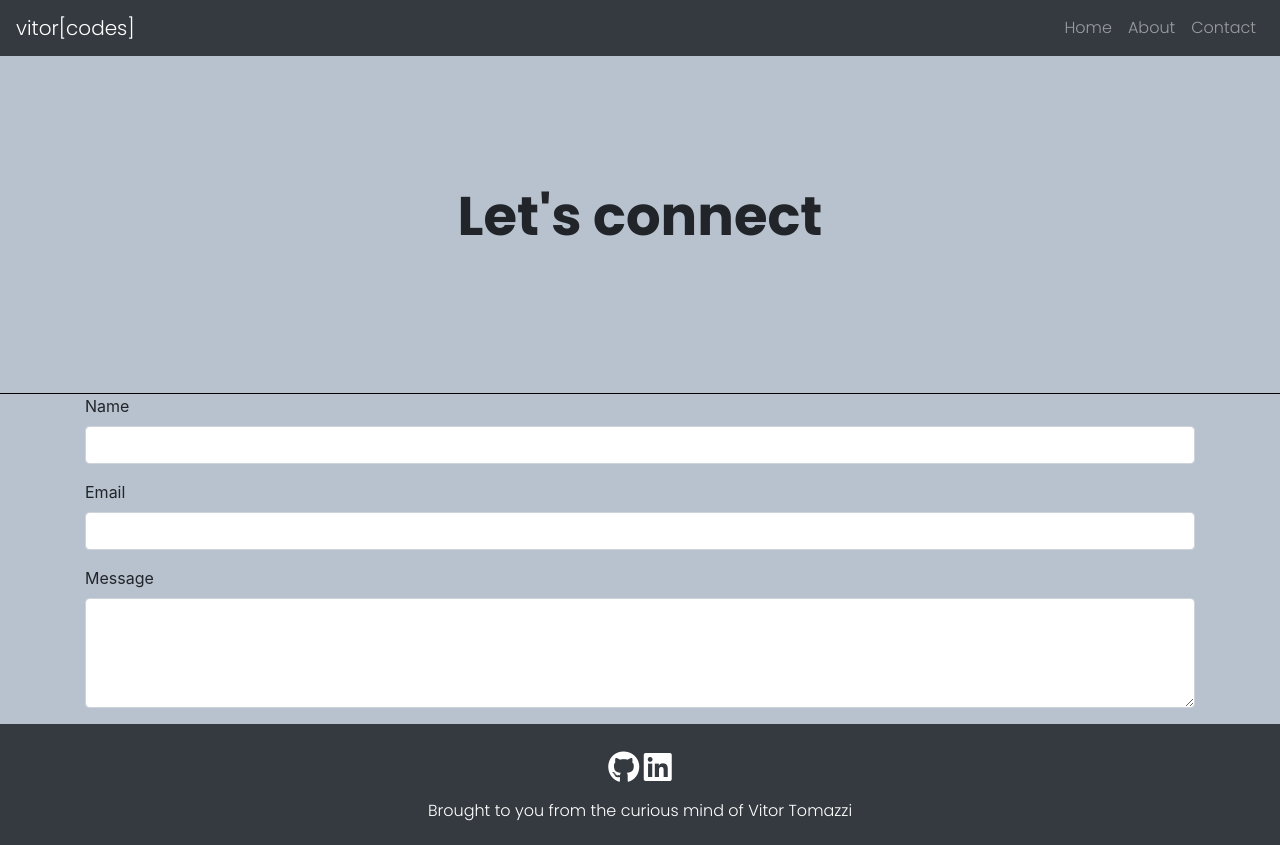
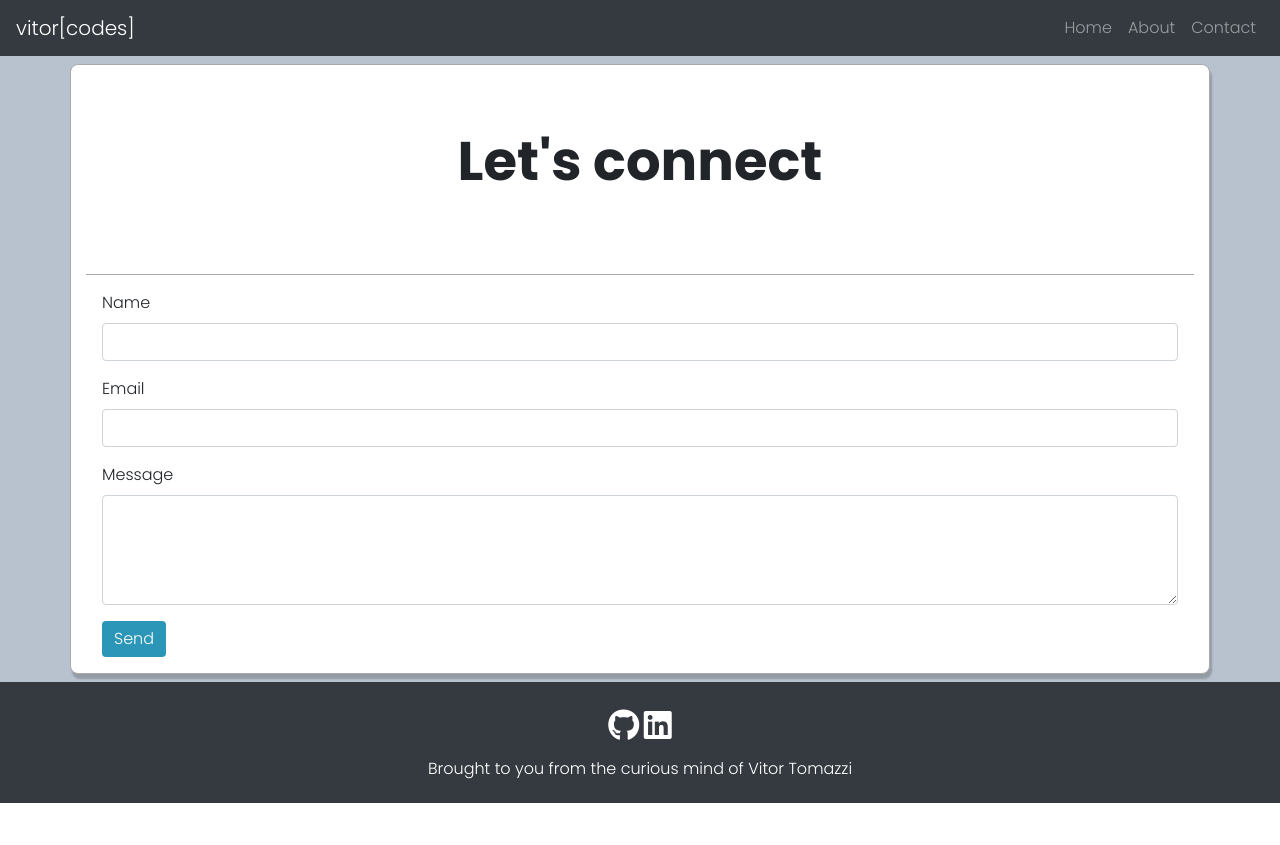
Before and after one commit to VitorTomazzi/port-proj, a React (Create React App) app: page /contact in a window 1280 px wide. After the commit the page ends 803 px from the top, so only its background shows below. Built offline with nearby package versions, Linux system fonts and the light colour scheme.

Commit message:
contact ss

```diff
--- a/src/components/about.jsx
+++ b/src/components/about.jsx
@@ -26,11 +26,12 @@ export default class About extends Component {
 				<h3 className="lfont">A little about me:</h3>
 				<br />
 				<p className="lfont">
-					Before making the switch into the tech space, my background was in the natural sciences and in
-					business. Now I like to spend my time reading a ton of books, keeping up with the latest
-					technologies, and building clean web applications. On weekends, you can catch me at a concert or
-					yelling at the TV every time Marcus Rashford misses a sitter under the goal. I am always available
-					for making a lasting connection, so do not hesitate to reach out. Let's be friends! {' '}
+					Before making the switch into the tech space, my background was in the biological sciences,
+					healthcare, and business. Now I like to spend my time reading a ton of books, keeping up with the
+					latest technologies, and building clean web applications. On weekends, you can catch me at a concert
+					or yelling at the TV every time Marcus Rashford misses a sitter under the goal. I am always up for
+					an adventure or available to make a lasting connection, so do not hesitate to reach out. Let's
+					connect! {' '}
 				</p>
 				<br />
 				<h5>Tech Stack</h5>
--- a/src/components/hero.jsx
+++ b/src/components/hero.jsx
@@ -10,9 +10,9 @@ export default class hero extends Component {
 				className="bg-transparent"
 				fluid
 				style={{
-					borderBottom: '.01rem solid black',
-					paddingTop: '8rem',
-					paddingBottom: '8rem'
+					borderBottom: '.01rem solid #AAAAAA',
+					paddingTop: '4rem',
+					paddingBottom: '4rem'
 					//color: '#f8f8f8'
 				}}>
 				<Row>
--- a/src/index.css
+++ b/src/index.css
@@ -21,3 +21,13 @@ code {
 	font-family: 'Poppins', sans-serif;
 	font-weight: 300;
 }
+
+.success-msg {
+	color: #57a773;
+	padding: 1rem;
+}
+
+.error-msg {
+	color: #ee6352;
+	padding-left: 1rem;
+}
--- a/src/pages/contactpage.jsx
+++ b/src/pages/contactpage.jsx
@@ -14,7 +14,7 @@ export default class ContactPage extends Component {
 			email: '',
 			message: '',
 			displayed: false,
-			emailSent: false
+			emailSent: null
 		};
 	}
 
@@ -38,10 +38,19 @@ export default class ContactPage extends Component {
 
 	render() {
 		return (
-			<div>
+			<Container
+				className="d-flex flex-column"
+				style={{
+					marginTop: '.5rem',
+					marginBottom: '.5rem',
+					border: 'solid .05rem #AAAAAA',
+					borderRadius: '.5rem',
+					backgroundColor: '#fff',
+					boxShadow: '2px 5px 2px rgba(0, 0, 0, 0.2)'
+				}}>
 				<Hero title={this.props.title} />
-				<Container>
-					<Form onSubmit={this.handleSubmit}>
+
+				<Form onSubmit={this.handleSubmit} style={{ padding: '1rem' }} className="lfont">
 					<Form.Group>
 						<Form.Label htmlFor="full-name">Name</Form.Label>
 						<Form.Control
@@ -73,9 +82,19 @@ export default class ContactPage extends Component {
 							onChange={this.handleChange}
 						/>
 					</Form.Group>
+					<Button
+						style={{ backgroundColor: '#2B96B7', border: '#2B96B7' }}
+						type="submit"
+						variant="primary"
+						className="d-inline-block"
+						disabled={this.state.disabled}>
+						Send
+					</Button>
+
+					{this.state.emailSent === true && <p className="d-inline success-msg">Email sent!</p>}
+					{this.state.emailSent === false && <p className="d-inline error-msg">Hmm, try again</p>}
 				</Form>
 			</Container>
-			</div>
 		);
 	}
 }
```
Lines whose indentation alone changed are shown as unchanged.
